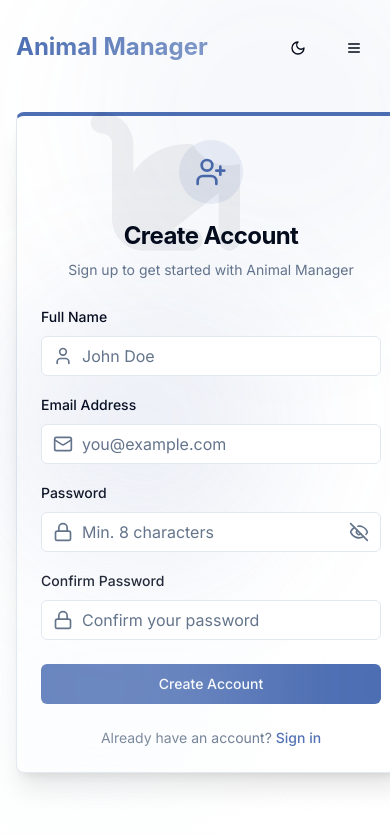
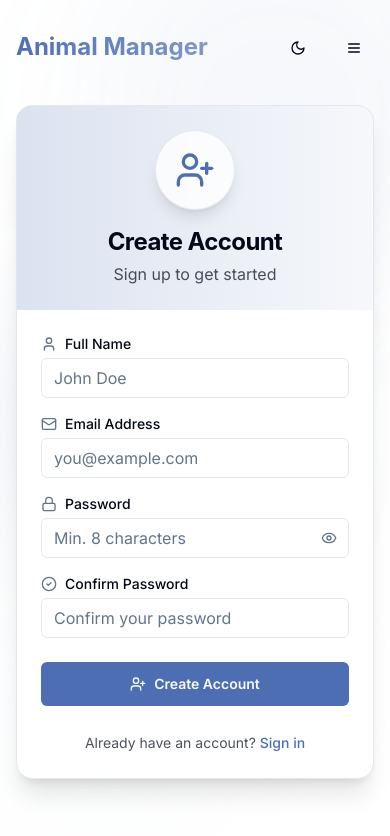
Before and after one commit to nyainda/animal-haven-manager, a React (Vite) app: page /register in a window 390 px wide. Shown: the top 836 px of the page. Built offline with nearby package versions, Linux system fonts and the light colour scheme.

Commit message:
Improve UI Responsiveness and Consistency
- Address responsiveness issues with the mobile menu.
- Enhance the appearance and consistency of the login and registration forms.

```diff
--- a/src/pages/Register.tsx
+++ b/src/pages/Register.tsx
@@ -1,16 +1,9 @@
+
 import React, { useState } from 'react';
 import { Link } from 'react-router-dom';
-import { User, Lock, Mail, UserPlus, Eye, EyeOff, AlertCircle } from 'lucide-react';
+import { User, Lock, Mail, UserPlus, Eye, EyeOff, AlertCircle, CheckCircle2 } from 'lucide-react';
 import { useAuth } from '@/contexts/AuthContext';
 import Navbar from '@/components/Navbar';
-import {
-  Card,
-  CardContent,
-  CardFooter,
-  CardHeader,
-  CardTitle,
-  CardDescription
-} from '@/components/ui/card';
 import { Input } from '@/components/ui/input';
 import { Button } from '@/components/ui/button';
 import { Label } from '@/components/ui/label';
@@ -62,49 +55,53 @@ const Register = () => {
     e.preventDefault();
 
     if (validate()) {
-      // Updated to match new API structure
       register(name, email, password, confirmPassword);
     }
   };
+
+  // Password strength checker
+  const getPasswordStrength = () => {
+    if (!password) return 0;
+    let strength = 0;
+    if (password.length >= 8) strength += 25;
+    if (/[A-Z]/.test(password)) strength += 25;
+    if (/\d/.test(password)) strength += 25;
+    if (/[!@#$%^&*]/.test(password)) strength += 25;
+    return strength;
+  };
+
+  const passwordStrength = getPasswordStrength();
 
   return (
     <div className="min-h-screen bg-background">
       <Navbar />
 
       <div className="min-h-screen pt-20 pb-10 flex items-center justify-center relative">
-        {/* Background effects */}
-        <div className="absolute inset-0 z-0 overflow-hidden">
+        {/* Background elements */}
+        <div className="absolute inset-0 z-0 overflow-hidden pointer-events-none">
           <div className="absolute -top-20 -right-20 w-96 h-96 bg-primary/5 rounded-full filter blur-3xl"></div>
           <div className="absolute top-1/3 left-0 w-72 h-72 bg-primary/10 rounded-full filter blur-3xl"></div>
           <div className="absolute bottom-0 right-1/3 w-80 h-80 bg-secondary/20 rounded-full filter blur-3xl"></div>
-
-          {/* Animal silhouettes */}
-          <div className="absolute top-20 left-20 w-48 h-48 opacity-5">
-            <svg xmlns="http://www.w3.org/2000/svg" viewBox="0 0 576 512" fill="currentColor">
-              <path d="M320 192h17.1c22.1 38.3 63.5 64 110.9 64c11 0 21.8-1.4 32-4v4 32V480c0 17.7-14.3 32-32 32s-32-14.3-32-32V339.2L280 448h56c17.7 0 32 14.3 32 32s-14.3 32-32 32H192c-53 0-96-43-96-96V192.5c0-16.1-12-29.8-28-31.8l-7.9-1c-17.5-2.2-30-18.2-27.8-35.7s18.2-30 35.7-27.8l7.9 1c48 6 84.1 46.8 84.1 95.3v85.3c34.4-51.7 93.2-85.8 160-85.8z" />
-            </svg>
-          </div>
         </div>
 
         <motion.div
           initial={{ opacity: 0, y: 20 }}
           animate={{ opacity: 1, y: 0 }}
           transition={{ duration: 0.5 }}
+          className="w-full max-w-md mx-4 z-10"
         >
-          <Card className="w-full max-w-md mx-4 shadow-xl border-t-4 border-t-primary">
-            <CardHeader className="space-y-2 text-center">
-              <motion.div
-                className="mx-auto bg-primary/10 p-3 rounded-full w-16 h-16 flex items-center justify-center mb-2"
-                whileHover={{ scale: 1.05 }}
-                whileTap={{ scale: 0.95 }}
-              >
-                <UserPlus className="h-8 w-8 text-primary" />
-              </motion.div>
-              <CardTitle className="text-2xl font-bold">Create Account</CardTitle>
-              <CardDescription>Sign up to get started with Animal Manager</CardDescription>
-            </CardHeader>
+          <div className="bg-card border border-border shadow-xl rounded-2xl overflow-hidden">
+            {/* Header with gradient background */}
+            <div className="bg-gradient-to-r from-primary/20 to-primary/5 p-6 text-center">
+              <div className="mx-auto bg-card/80 backdrop-blur-sm rounded-full p-4 w-20 h-20 flex items-center justify-center mb-4 shadow-lg border border-border">
+                <UserPlus className="h-10 w-10 text-primary" />
+              </div>
+              <h1 className="text-2xl font-bold">Create Account</h1>
+              <p className="text-foreground/70 mt-1">Sign up to get started</p>
+            </div>
 
-            <CardContent>
+            {/* Form body */}
+            <div className="p-6">
               <form onSubmit={handleSubmit} className="space-y-4">
                 {error && (
                   <div className="p-3 rounded-lg bg-destructive/10 text-destructive text-sm flex items-center">
@@ -113,57 +110,53 @@ const Register = () => {
                   </div>
                 )}
 
-                <div className="space-y-2">
-                  <Label htmlFor="name">Full Name</Label>
-                  <div className="relative">
-                    <div className="absolute inset-y-0 left-0 pl-3 flex items-center pointer-events-none">
-                      <User className="h-5 w-5 text-muted-foreground" />
-                    </div>
+                <div className="space-y-1">
+                  <Label htmlFor="name" className="text-sm font-medium flex items-center">
+                    <User className="h-4 w-4 mr-2 text-muted-foreground" />
+                    Full Name
+                  </Label>
                   <Input
                     id="name"
                     type="text"
                     placeholder="John Doe"
                     value={name}
                     onChange={(e) => setName(e.target.value)}
-                      className="pl-10"
+                    className="bg-background/50"
                     required
                   />
-                  </div>
-                  {formErrors.name && <p className="text-destructive text-sm mt-1">{formErrors.name}</p>}
+                  {formErrors.name && <p className="text-destructive text-xs mt-1">{formErrors.name}</p>}
                 </div>
 
-                <div className="space-y-2">
-                  <Label htmlFor="email">Email Address</Label>
-                  <div className="relative">
-                    <div className="absolute inset-y-0 left-0 pl-3 flex items-center pointer-events-none">
-                      <Mail className="h-5 w-5 text-muted-foreground" />
-                    </div>
+                <div className="space-y-1">
+                  <Label htmlFor="email" className="text-sm font-medium flex items-center">
+                    <Mail className="h-4 w-4 mr-2 text-muted-foreground" />
+                    Email Address
+                  </Label>
                   <Input
                     id="email"
                     type="email"
                     placeholder="you@example.com"
                     value={email}
                     onChange={(e) => setEmail(e.target.value)}
-                      className="pl-10"
+                    className="bg-background/50"
                     required
                   />
-                  </div>
-                  {formErrors.email && <p className="text-destructive text-sm mt-1">{formErrors.email}</p>}
+                  {formErrors.email && <p className="text-destructive text-xs mt-1">{formErrors.email}</p>}
                 </div>
 
-                <div className="space-y-2">
-                  <Label htmlFor="password">Password</Label>
+                <div className="space-y-1">
+                  <Label htmlFor="password" className="text-sm font-medium flex items-center">
+                    <Lock className="h-4 w-4 mr-2 text-muted-foreground" />
+                    Password
+                  </Label>
                   <div className="relative">
-                    <div className="absolute inset-y-0 left-0 pl-3 flex items-center pointer-events-none">
-                      <Lock className="h-5 w-5 text-muted-foreground" />
-                    </div>
                     <Input
                       id="password"
                       type={showPassword ? "text" : "password"}
                       placeholder="Min. 8 characters"
                       value={password}
                       onChange={(e) => setPassword(e.target.value)}
-                      className="pl-10 pr-10"
+                      className="pr-10 bg-background/50"
                       required
                     />
                     <button
@@ -172,58 +165,88 @@ const Register = () => {
                       onClick={() => setShowPassword(!showPassword)}
                       tabIndex={-1}
                     >
-                      {showPassword ? <Eye className="h-5 w-5" /> : <EyeOff className="h-5 w-5" />}
+                      {showPassword ? <EyeOff className="h-4 w-4" /> : <Eye className="h-4 w-4" />}
                     </button>
                   </div>
-                  {formErrors.password && <p className="text-destructive text-sm mt-1">{formErrors.password}</p>}
+                  {password && (
+                    <div className="mt-1">
+                      <div className="flex justify-between items-center mb-1">
+                        <div className="text-xs">Password strength:</div>
+                        <div className="text-xs font-medium">
+                          {passwordStrength <= 25 && "Weak"}
+                          {passwordStrength > 25 && passwordStrength <= 75 && "Medium"}
+                          {passwordStrength > 75 && "Strong"}
+                        </div>
+                      </div>
+                      <div className="h-1 w-full bg-muted rounded-full overflow-hidden">
+                        <div
+                          className={cn(
+                            "h-full transition-all duration-300",
+                            passwordStrength <= 25 ? "bg-destructive" :
+                            passwordStrength <= 75 ? "bg-yellow-500" : "bg-green-500"
+                          )}
+                          style={{ width: `${passwordStrength}%` }}
+                        ></div>
+                      </div>
+                    </div>
+                  )}
+                  {formErrors.password && <p className="text-destructive text-xs mt-1">{formErrors.password}</p>}
                 </div>
 
-                <div className="space-y-2">
-                  <Label htmlFor="confirmPassword">Confirm Password</Label>
-                  <div className="relative">
-                    <div className="absolute inset-y-0 left-0 pl-3 flex items-center pointer-events-none">
-                      <Lock className="h-5 w-5 text-muted-foreground" />
-                    </div>
+                <div className="space-y-1">
+                  <Label htmlFor="confirmPassword" className="text-sm font-medium flex items-center">
+                    <CheckCircle2 className="h-4 w-4 mr-2 text-muted-foreground" />
+                    Confirm Password
+                  </Label>
                   <Input
                     id="confirmPassword"
                     type={showPassword ? "text" : "password"}
                     placeholder="Confirm your password"
                     value={confirmPassword}
                     onChange={(e) => setConfirmPassword(e.target.value)}
-                      className="pl-10"
+                    className="bg-background/50"
                     required
                   />
-                  </div>
-                  {formErrors.confirmPassword && <p className="text-destructive text-sm mt-1">{formErrors.confirmPassword}</p>}
+                  {formErrors.confirmPassword && <p className="text-destructive text-xs mt-1">{formErrors.confirmPassword}</p>}
                 </div>
 
                 <motion.div
                   whileHover={{ scale: 1.01 }}
                   whileTap={{ scale: 0.99 }}
+                  className="pt-2 mt-2"
                 >
                   <Button
                     type="submit"
-                    className="w-full mt-2"
+                    className="w-full font-semibold"
+                    size="lg"
                     disabled={loading}
                   >
-                    {loading ? 'Creating Account...' : 'Create Account'}
+                    {loading ?
+                      <span className="flex items-center">
+                        <span className="animate-spin mr-2 h-4 w-4 border-2 border-current border-t-transparent rounded-full"></span>
+                        Creating Account...
+                      </span>
+                      :
+                      <span className="flex items-center justify-center">
+                        <UserPlus className="mr-2 h-4 w-4" />
+                        Create Account
+                      </span>
+                    }
                   </Button>
                 </motion.div>
               </form>
-            </CardContent>
 
-            <CardFooter className="flex justify-center">
-              <div className="text-center text-sm">
-                <span className="text-muted-foreground">Already have an account? </span>
+              <div className="mt-6 text-center">
+                <span className="text-foreground/70 text-sm">Already have an account? </span>
                 <Link
                   to="/login"
-                  className="text-primary hover:text-primary/80 transition-colors font-medium"
+                  className="text-primary hover:text-primary/80 transition-colors font-medium text-sm"
                 >
                   Sign in
                 </Link>
               </div>
-            </CardFooter>
-          </Card>
+            </div>
+          </div>
         </motion.div>
       </div>
     </div>
```
Also changed, not shown: src/components/Navbar.tsx (+12 -5 lines), src/pages/Login.tsx (+50 -49 lines). Lines whose indentation alone changed are shown as unchanged.
